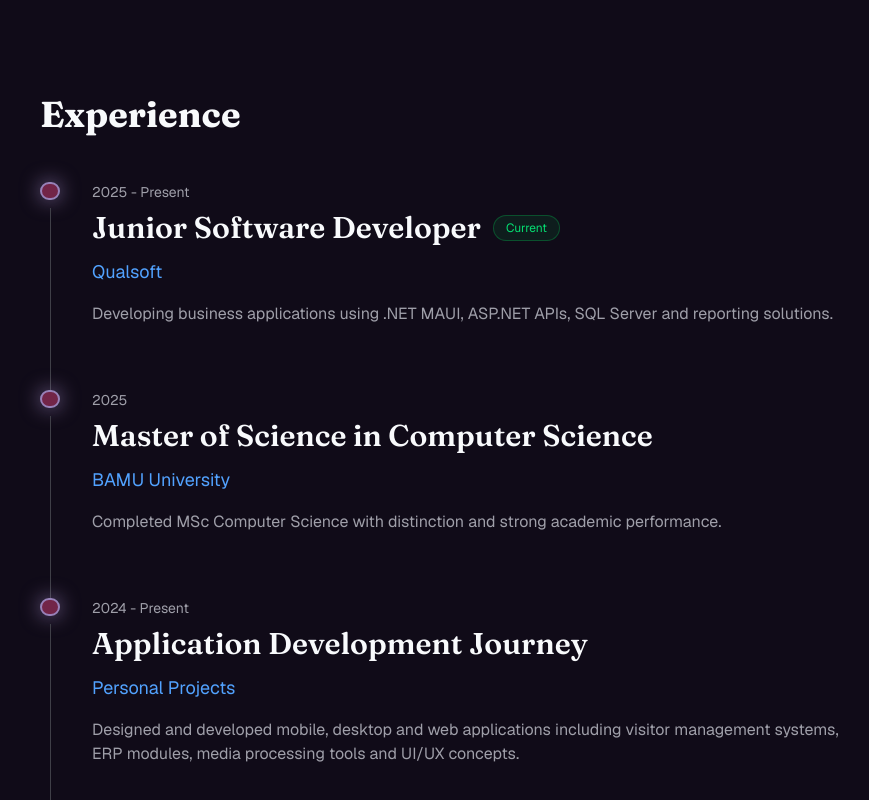
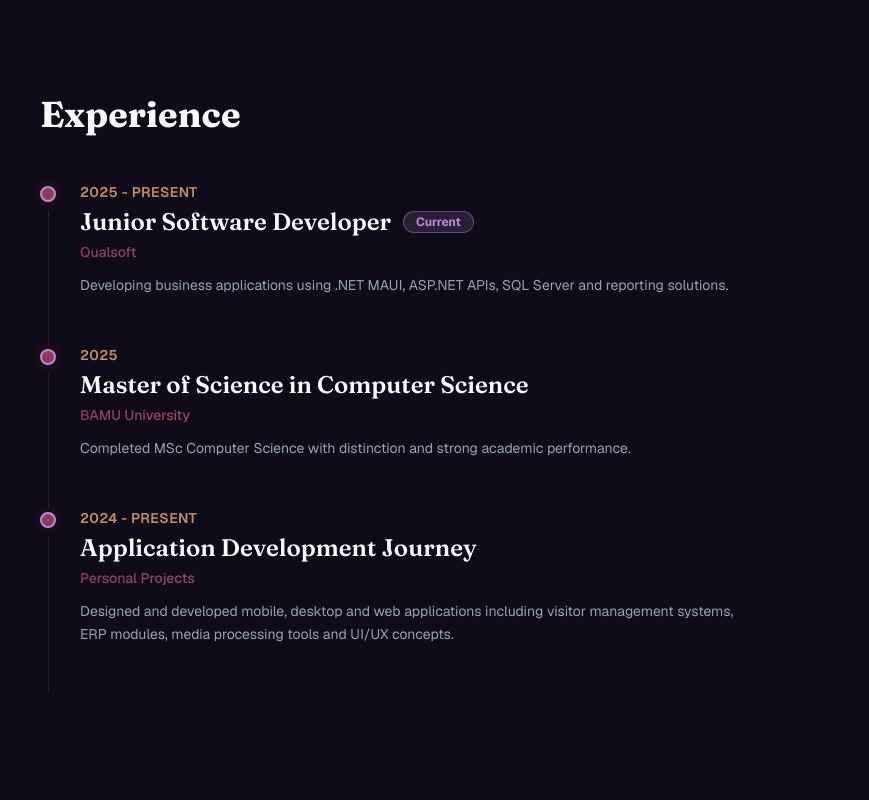
Before and after one commit to SkNashrah/NashrahPortfolioSuite, a Next.js app in the folder Frontend/nashrah-portfolio-web/: page / in a window 1280 px wide. Shown: the part 2847-3647 px from the top of the page, without its empty margins (24-893 px from the left). Built offline with nearby package versions, Linux system fonts and the light colour scheme.

Commit message:
feat(react): update timeline design

```diff
--- a/Frontend/nashrah-portfolio-web/src/components/cards/TimelineItem.tsx
+++ b/Frontend/nashrah-portfolio-web/src/components/cards/TimelineItem.tsx
@@ -14,54 +14,53 @@ export default function TimelineItem({
   iscurrent = false,
 }: TimelineItemProps) {
   return (
-    <div className="flex gap-8">
+    <div className="flex gap-6">
 
       {/* Timeline Column */}
 
-      <div className="flex flex-col items-center">
+      <div className="flex flex-col items-center pt-1">
 
         <div
-          className="
-          h-5
-          w-5
-          rounded-full
-          border-2
-          border-[#9882B9]
-            bg-[#722548]
-            shadow-[0_0_20px_rgba(152,130,185,0.8)]
-          "
+          className="h-4 w-4 flex-shrink-0 rounded-full border-2 shadow-lg"
+          style={{
+            borderColor:  "var(--secondary)" ,
+            backgroundColor: "var(--primary)" ,
+            boxShadow: "0 0 14px var(--glow-1)" ,
+          }}
         />
 
-        <div className="mt-2 h-full w-px bg-zinc-700" />
+        <div className="mt-2 h-full w-px"
+            style={{
+                backgroundColor: "var(--border)",
+            }}
+         />
 
       </div>
 
       {/* Content Column */}
 
-      <div className="pb-16">
+      <div className="pb-12">
 
-        <p className="mb-2 text-sm text-zinc-400">
+        <p className="mb-1 text-sm font-semibold uppercase tracking-wide"
+        style={{ color: "var(--accent)" }}>
           {year}
         </p>
 
-        <div className="mb-3 flex items-center gap-3">
+        <div className="mb-1 flex flex-wrap items-center gap-3">
 
-          <h3 className="text-3xl font-semibold">
+          <h3 className="text-2xl font-semibold"
+          style={{ color: "var(--text)" }}>
             {title}
           </h3>
 
           {iscurrent && (
             <span
-              className="
-              rounded-full
-              border
-              border-green-500/30
-              bg-green-500/10
-              px-3
-              py-1
-              text-xs
-              text-green-400
-              "
+              className="rounded-full px-3 py-0.5 text-xs font-bold"
+              style={{
+                background: "color-mix(in srgb, var(--secondary) 15%, transparent)",
+                border: "1px solid color-mix(in srgb, var(--secondary) 40%, transparent)",
+                color: "var(--secondary)",
+              }}
             >
               Current
             </span>
@@ -69,11 +68,11 @@ export default function TimelineItem({
 
         </div>
 
-        <p className="mb-4 text-lg text-blue-400">
+        <p className="mb-3 font-medium gradient-text text-sm">
           {company}
         </p>
 
-        <p className="max-w-3xl text-zinc-400">
+        <p className="max-w-2xl text-sm leading-relaxed" style={{ color: "var(--muted)" }}>
           {description}
         </p>
 
```
